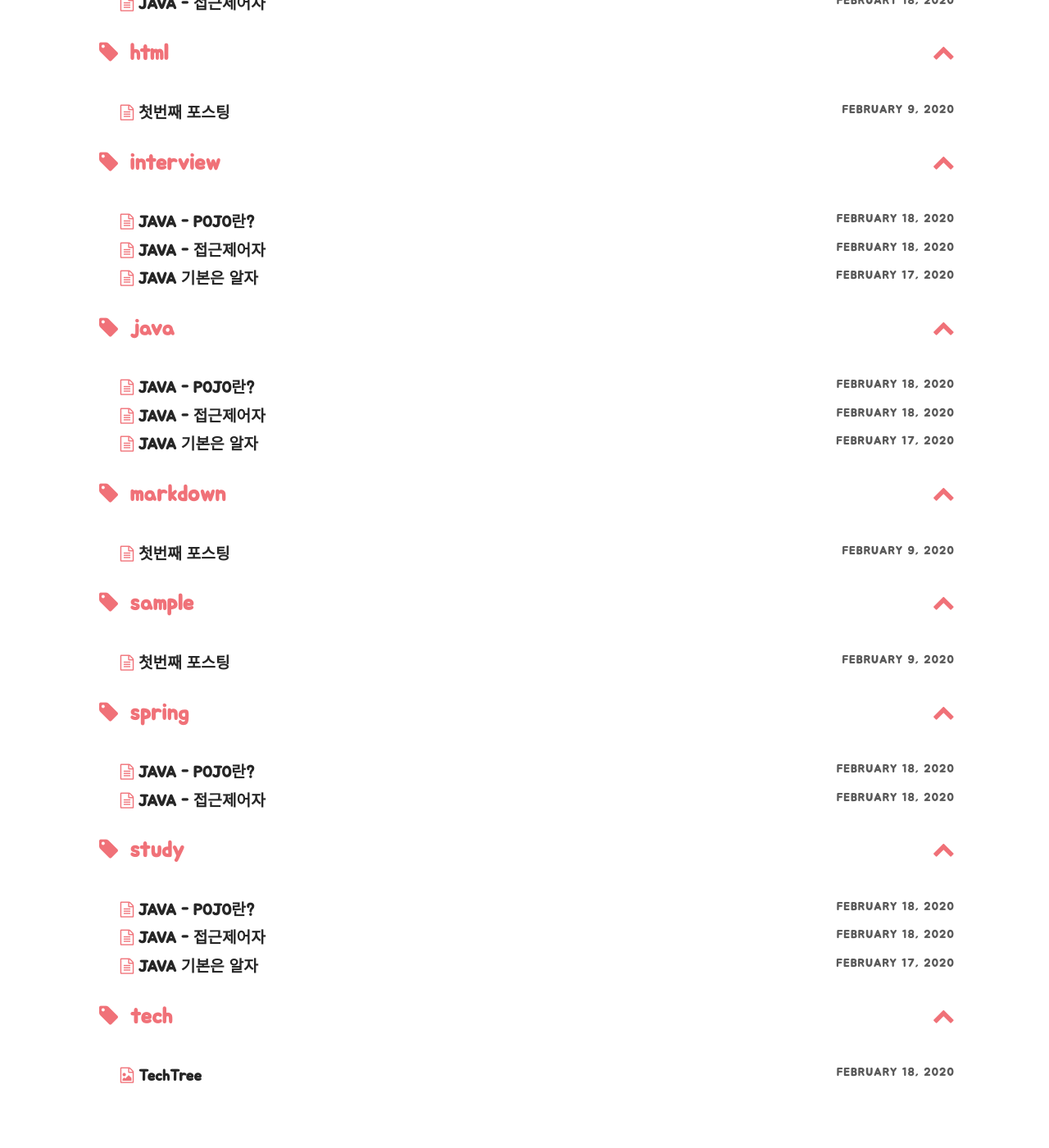
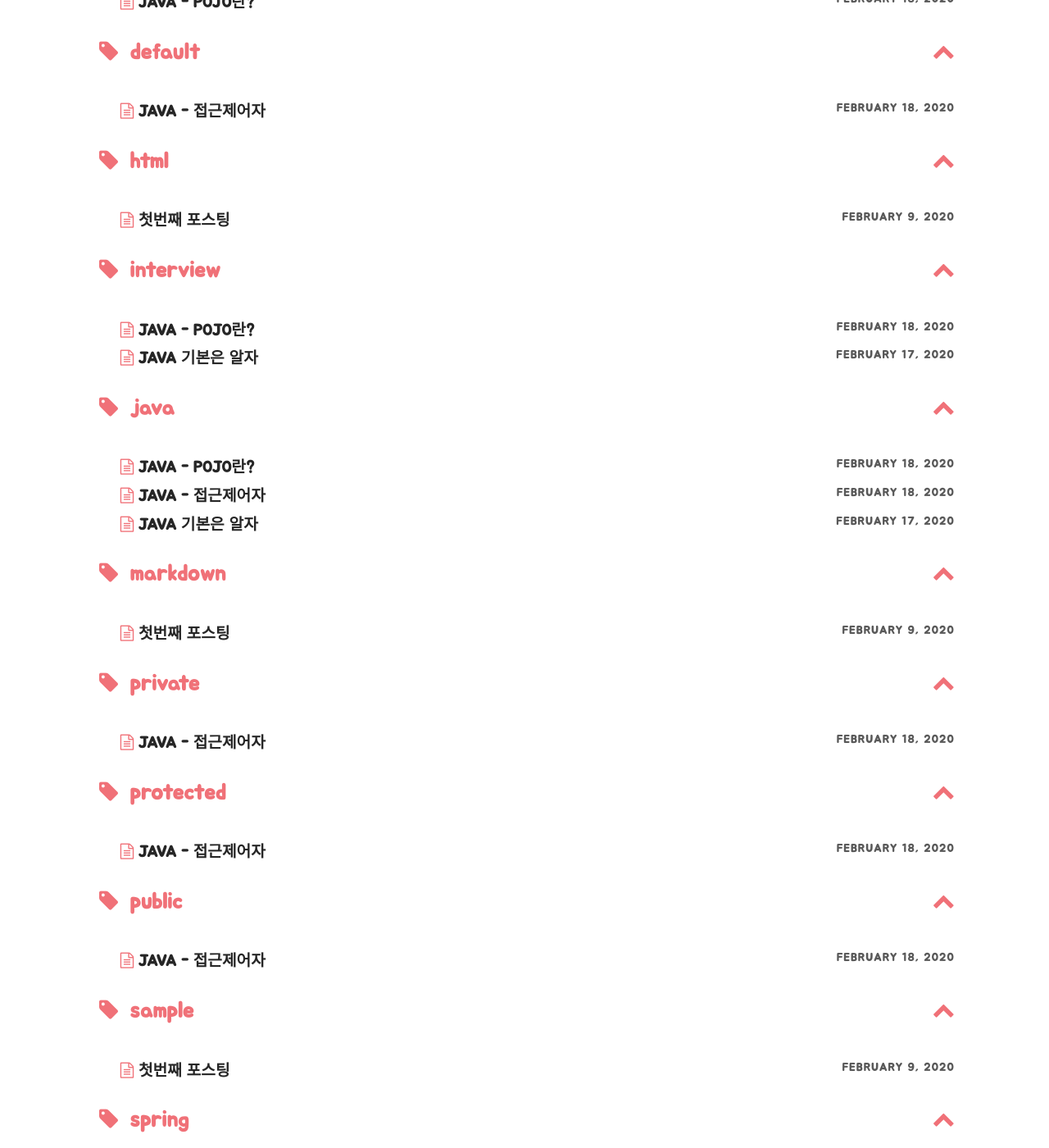
Before and after one commit to yunjigo92/yunjigo92.github.io, a Jekyll site: the page built from pages/tags.md, in a window 1280 px wide and 1400 px high, scrolled down 807 px. Shown: the whole window at 82% size. Built offline with Jekyll 4.4.1, drawn with Linux system fonts in a browser that asks for light colours; nearby versions of some CDN libraries; some web fonts are replaced; library files that are not in the unit come from our copies; some of the changed text lies outside the part shown.

Commit message:
Update 2020-02-18-java_access_modifier.md

```diff
--- a/_posts/2020-02-18-java_access_modifier.md
+++ b/_posts/2020-02-18-java_access_modifier.md
@@ -4,7 +4,7 @@ title: JAVA - 접근제어자       # Title of the page
 author: yunjigo
 color: rgb(36,41,46)                          # Add the specified color as feature image, and change link colors in post
 bootstrap: true                                   # Add bootstrap to the page
-tags: [interview,java,study,POJO,spring]
+tags: [접근제어자,java,public,default,protected,private,study]
 excerpt_separator: <!--more-->
 ---
 
```
